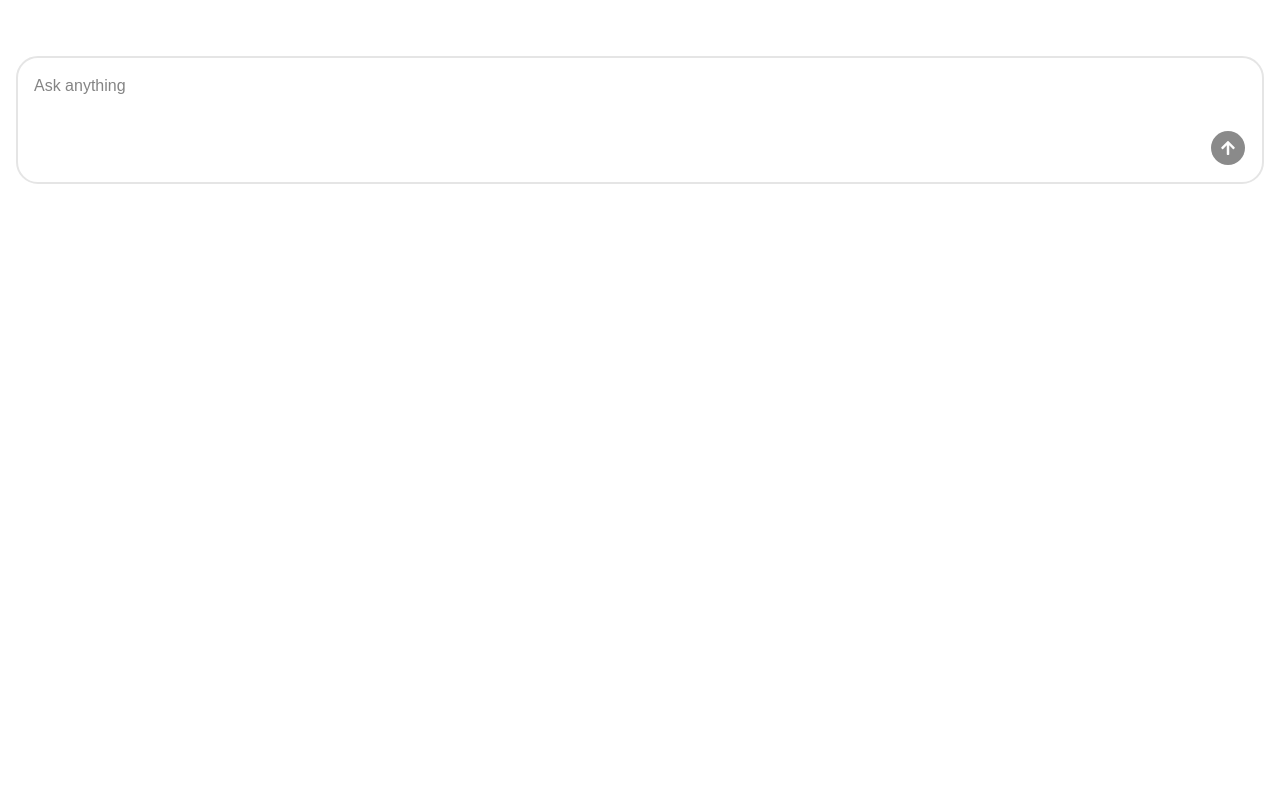
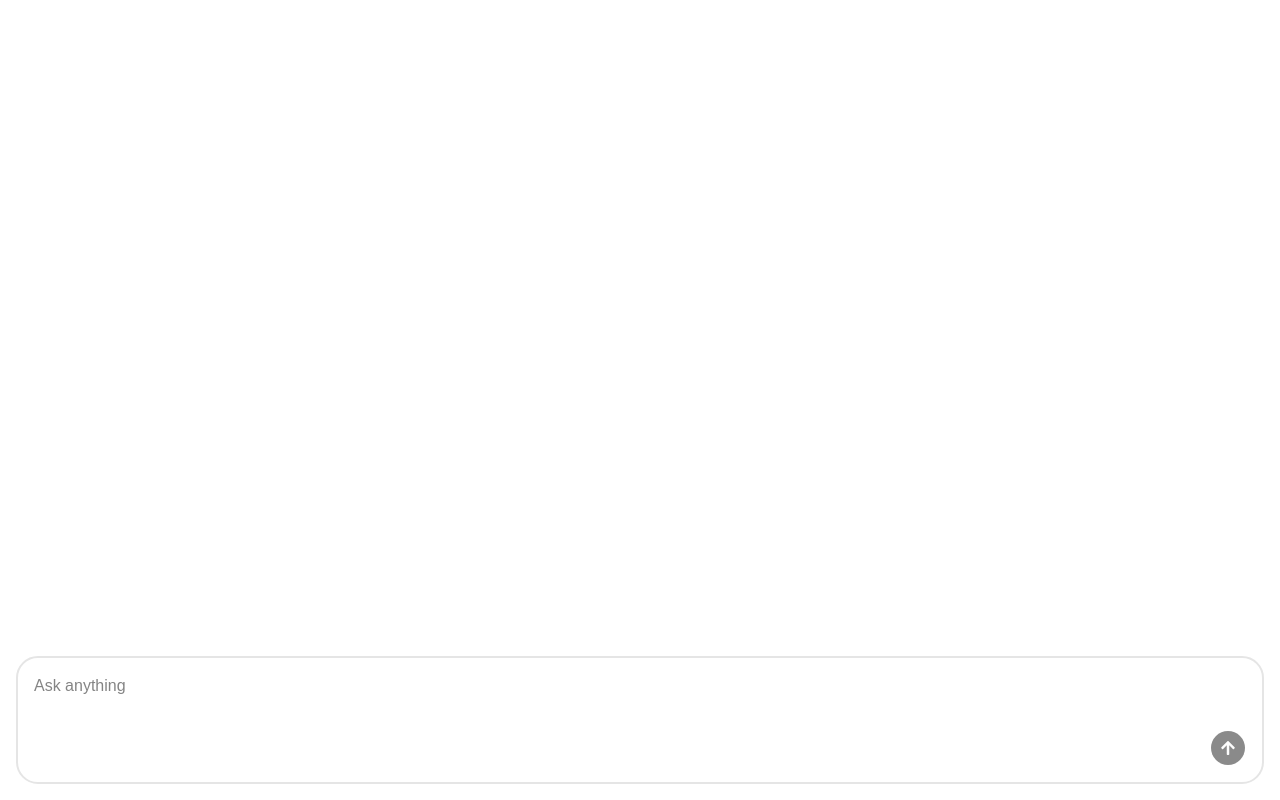
Before and after one commit to andriibabiuk/react-express-ai-chatbot, a React (Vite) app in the folder packages/client/: page / in a window 1280 px wide. Built offline with nearby package versions, Linux system fonts and the light colour scheme.

Commit message:
feat: improve chat UI

```diff
--- a/packages/client/src/App.tsx
+++ b/packages/client/src/App.tsx
@@ -1,7 +1,7 @@
 import ChatBot from './components/ChatBot';
 function App() {
    return (
-      <div className="p-4">
+      <div className="p-4 h-screen w-full">
          <ChatBot />
       </div>
    );
--- a/packages/client/src/components/ChatBot.tsx
+++ b/packages/client/src/components/ChatBot.tsx
@@ -18,15 +18,18 @@ const ChatBot = () => {
    const [messages, setMessages] = useState<Message[]>([]);
    const conversationId = useRef(crypto.randomUUID());
    const [isBotTyping, setIsBotTyping] = useState(false);
-   const formRef = useRef<HTMLFormElement | null>(null);
+   const [error, setError] = useState('');
+   const lastMessageRef = useRef<HTMLDivElement | null>(null);
    const { register, handleSubmit, reset, formState } = useForm<FormData>();
    useEffect(() => {
-      formRef.current?.scrollIntoView({ behavior: 'smooth' });
+      lastMessageRef.current?.scrollIntoView({ behavior: 'smooth' });
    }, [messages]);
    const onValidSubmit = ({ prompt }: FormData) => {
+      try {
          setMessages((prev) => [...prev, { content: prompt, role: 'user' }]);
          setIsBotTyping(true);
-      reset();
+         setError('');
+         reset({ prompt: '' });
          axios
             .post<ChatResponse>('/api/chat', {
                prompt,
@@ -37,8 +40,13 @@ const ChatBot = () => {
                   ...prev,
                   { content: data.message, role: 'bot' },
                ]);
+            });
+      } catch (error) {
+         console.error(error);
+         setError('Something went wrong, try again!');
+      } finally {
          setIsBotTyping(false);
-         });
+      }
    };
 
    const onKeyDown = (e: React.KeyboardEvent<HTMLFormElement>) => {
@@ -55,11 +63,12 @@ const ChatBot = () => {
       }
    };
    return (
-      <div>
-         <div className="flex flex-col gap-3 mb-10">
+      <div className="flex flex-col h-full">
+         <div className="flex flex-col flex-1 gap-3 mb-10 overflow-y-auto">
             {messages.map((message, index) => (
-               <p
+               <div
                   key={index}
+                  ref={index === messages.length - 1 ? lastMessageRef : null}
                   onCopy={onCopyMessage}
                   className={`px-3 py-1 rounded-xl ${
                      message.role === 'user'
@@ -68,7 +77,7 @@ const ChatBot = () => {
                   }`}
                >
                   <ReactMarkdown>{message.content}</ReactMarkdown>
-               </p>
+               </div>
             ))}
             {isBotTyping && (
                <div className="flex self-start gap-1 px-3 py-3 bg-gray-200 rounded-xl">
@@ -77,12 +86,12 @@ const ChatBot = () => {
                   <div className="w-2 h-2 rounded-full bg-gray-800 animate-pulse [animation-delay:0.4s]"></div>
                </div>
             )}
+            {error && <p className="text-red-500">{error}</p>}
          </div>
          <form
             // eslint-disable-next-line react-hooks/refs
             onSubmit={handleSubmit(onValidSubmit)}
             onKeyDown={onKeyDown}
-            ref={formRef}
             className="flex flex-col gap-2 items-end border-2 p-4 rounded-3xl"
          >
             <textarea
@@ -90,6 +99,7 @@ const ChatBot = () => {
                   required: true,
                   validate: (value) => value.trim().length > 0,
                })}
+               autoFocus
                className="w-full border-0 focus:outline-0 resize-none"
                placeholder="Ask anything"
                maxLength={1000}
```
Lines whose indentation alone changed are shown as unchanged.
